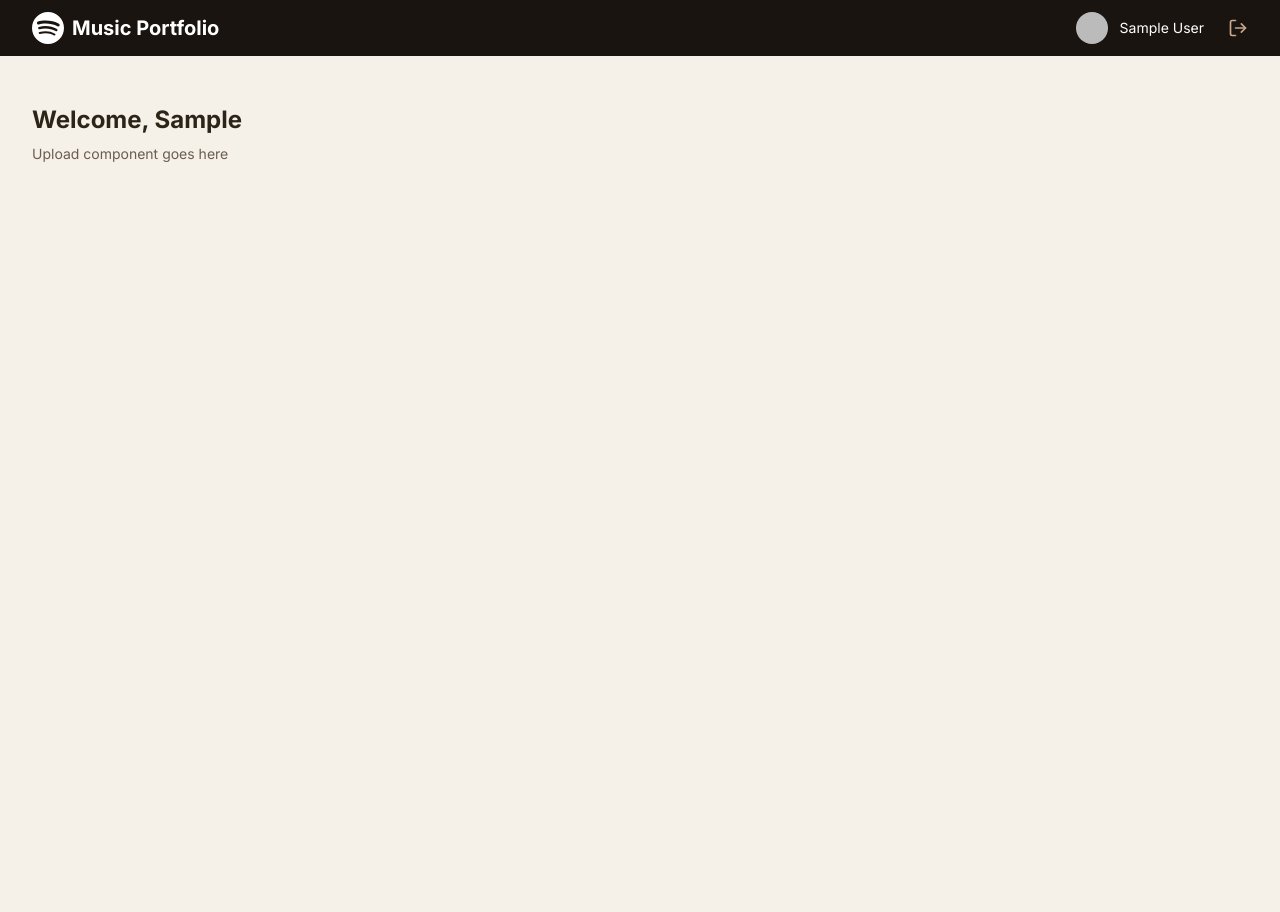
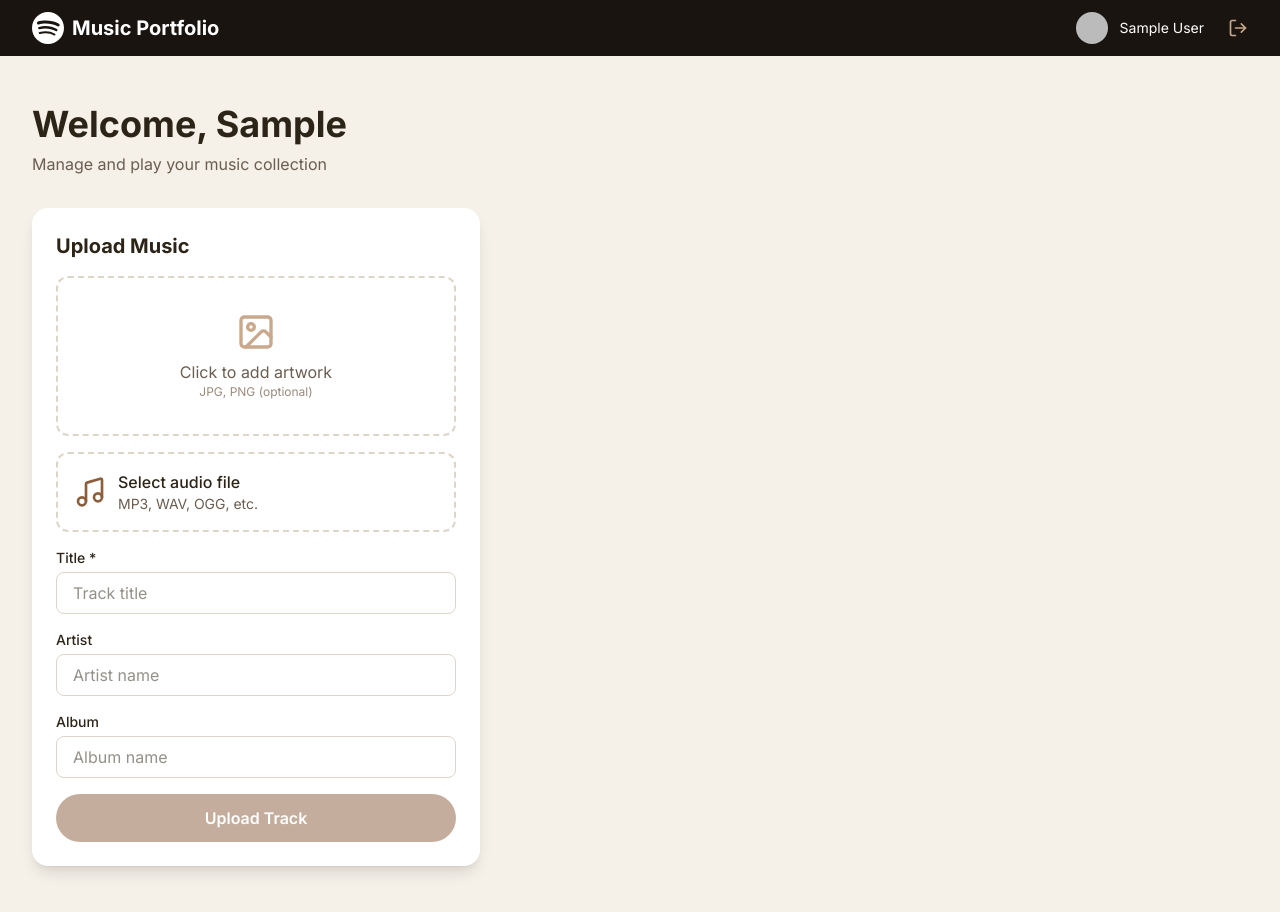
Before and after one commit to DAGMAWI-YOSEPH/music-portfolio, a Next.js app: page /dashboard in a window 1280 px wide. Before the commit the page ends 800 px from the top, so only its background shows below. Built offline with nearby package versions, Linux system fonts and the light colour scheme; no server answers; the database is empty; sample sign-in values are in the browser's storage.

Commit message:
Test: add TrackUpload only

```diff
--- a/src/components/dashboard-client.tsx
+++ b/src/components/dashboard-client.tsx
@@ -4,6 +4,17 @@ import { useState, useEffect } from "react";
 import { signOut } from "next-auth/react";
 import Link from "next/link";
 import { LogOut } from "lucide-react";
+import { TrackUpload } from "@/components/track-upload";
+
+interface Track {
+  id: string;
+  title: string;
+  artist: string | null;
+  album: string | null;
+  duration: number | null;
+  fileUrl: string;
+  coverUrl: string | null;
+}
 
 interface User {
   name: string | null;
@@ -13,6 +24,36 @@ interface User {
 }
 
 export function DashboardClient({ user }: { user: User }) {
+  const [tracks, setTracks] = useState<Track[]>([]);
+
+  const fetchTracks = async () => {
+    try {
+      const response = await fetch("/api/tracks");
+      if (response.ok) {
+        const data = await response.json();
+        setTracks(data);
+      }
+    } catch (error) {
+      console.error("Failed to fetch tracks:", error);
+    }
+  };
+
+  useEffect(() => {
+    fetchTracks();
+  }, []);
+
+  const handleClearAll = async () => {
+    if (!confirm("Delete ALL tracks?")) return;
+    try {
+      const response = await fetch("/api/tracks/clear", { method: "DELETE" });
+      if (response.ok) {
+        setTracks([]);
+      }
+    } catch (error) {
+      console.error("Failed to clear tracks:", error);
+    }
+  };
+
   return (
     <div className="min-h-screen bg-[#f5f0e8]">
       <header className="bg-[#1a1410] text-white py-3 px-4 sm:px-6 md:px-8">
@@ -38,10 +79,25 @@ export function DashboardClient({ user }: { user: User }) {
       </header>
 
       <main className="max-w-7xl mx-auto px-4 sm:px-6 md:px-8 py-6 sm:py-8 md:py-12">
-        <h1 className="text-2xl font-bold text-[#2c2416]">
-          Welcome, {user.name?.split(" ")[0] || "there"}
-        </h1>
-        <p className="text-[#6b5d50] mt-2 text-sm">Upload component goes here</p>
+        <div className="mb-6 sm:mb-8 flex flex-col sm:flex-row sm:items-center sm:justify-between gap-3">
+          <div>
+            <h1 className="text-2xl sm:text-3xl md:text-4xl font-bold text-[#2c2416]">
+              Welcome, {user.name?.split(" ")[0] || "there"}
+            </h1>
+            <p className="text-[#6b5d50] mt-2 text-sm sm:text-base">
+              Manage and play your music collection
+            </p>
+          </div>
+          {tracks.length > 0 && (
+            <button onClick={handleClearAll} className="text-sm bg-[#c0392b] text-white px-4 py-2 rounded-lg hover:bg-[#a02010] transition-colors self-start">
+              Clear all tracks ({tracks.length})
+            </button>
+          )}
+        </div>
+
+        <div className="max-w-md">
+          <TrackUpload onUploadComplete={fetchTracks} />
+        </div>
       </main>
     </div>
   );
```
